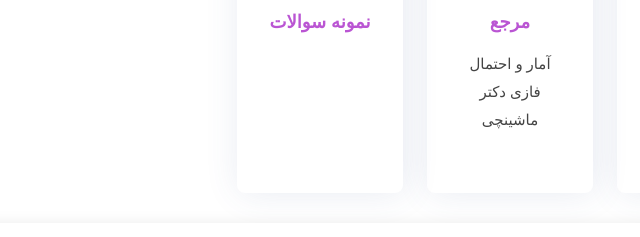
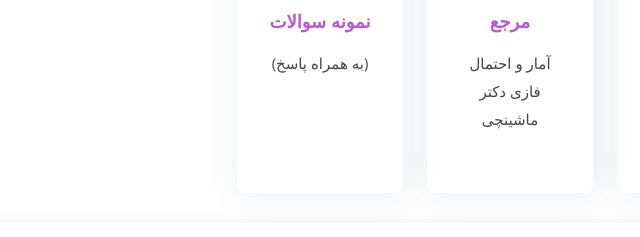
Before and after one commit to jeyran-azizi/khu-booklet, a plain HTML site: page khuApp/templates/khuApp/fuzzy.html in a window 1280 px wide. Shown: the part 229-466 px from the top of the page, 415-1055 px from the left. Drawn offline with nearby package versions, Linux system fonts and the light colour scheme.

Commit message:
Update fuzzy.html

```diff
--- a/khuApp/templates/khuApp/fuzzy.html
+++ b/khuApp/templates/khuApp/fuzzy.html
@@ -77,7 +77,7 @@
               <img src="/khu-booklet/static/images/practice icon.png" alt="" class="img-fluid" width="120">
             </div>
             <h4 class="title">نمونه سوالات</h4></a>
-            <p class="description"></p>
+            <p class="description">(به همراه پاسخ)</p>
           </div>
           </div>
 
```
